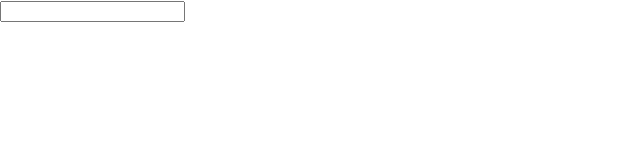
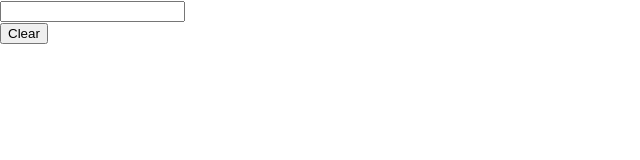
Before and after one commit to FrederriCo/react-calculator, a React (Create React App) app: page / in a window 1280 px wide. Shown: the top 160 px of the page, without its empty margins (0-640 px from the left). Built offline with nearby package versions, Linux system fonts and the light colour scheme.

Commit message:
create button Clear

```diff
--- a/src/components/calculator/Calculator.js
+++ b/src/components/calculator/Calculator.js
@@ -30,6 +30,10 @@ const Calculator = () => {
                 <form action="">
                     <input type="text" value={result} />
                 </form>
+                <div className="input__data">
+                    <button onClick={onClear} className='clear'>Clear</button>
+                </div>
+
             </div>
         </>
     )
```
Also changed, not shown: src/App.js (line endings or trailing spaces).
